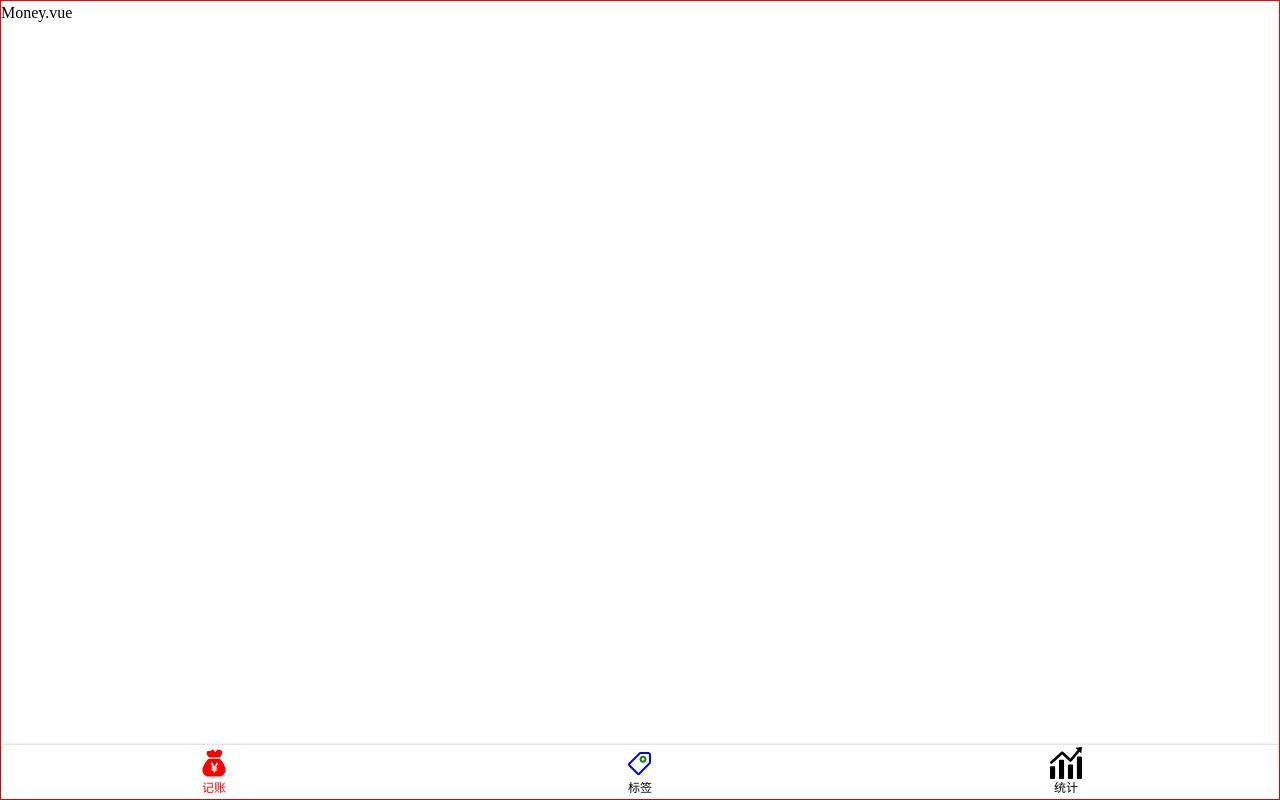
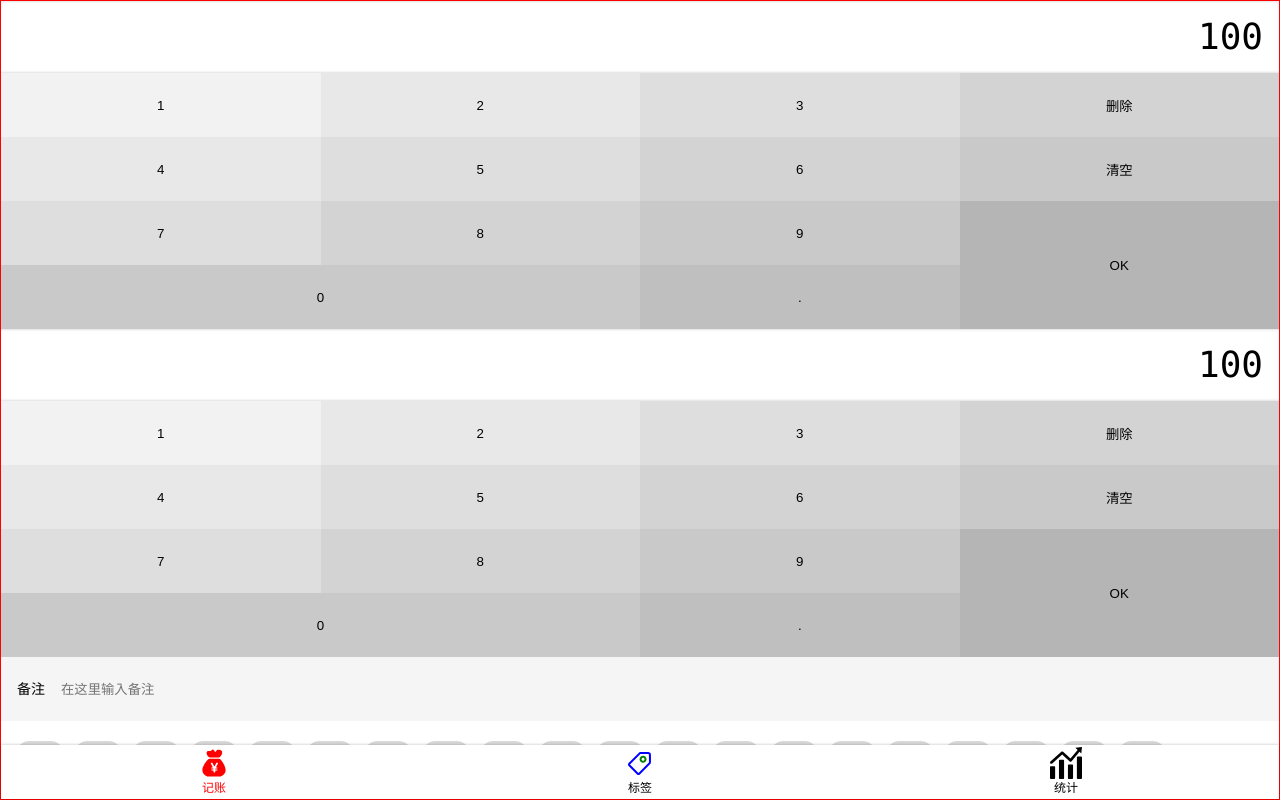
Before and after one commit to xiaoxue423/money, a Vue app: page /#/money in a window 1280 px wide. Built offline with nearby package versions, Linux system fonts and the light colour scheme.

Commit message:
模块化：把Money.vue分成四个组件

```diff
--- /dev/null
+++ b/src/assets/style/helper.scss
@@ -0,0 +1,19 @@
+$font-hei: -apple-system, "Noto Sans", "Helvetica Neue", Helvetica, "Nimbus Sans L", Arial, "Liberation Sans", "PingFang SC", "Hiragino Sans GB", "Noto Sans CJK SC", "Source Han Sans SC", "Source Han Sans CN", "Microsoft YaHei", "Wenquanyi Micro Hei", "WenQuanYi Zen Hei", "ST Heiti", SimHei, "WenQuanYi Zen Hei Sharp", sans-serif;
+$font-kai: Baskerville, Georgia, "Liberation Serif", "Kaiti SC", STKaiti, "AR PL UKai CN", "AR PL UKai HK", "AR PL UKai TW", "AR PL UKai TW MBE", "AR PL KaitiM GB", KaiTi, KaiTi_GB2312, DFKai-SB, "TW\-Kai", serif;
+$font-song: Georgia, "Nimbus Roman No9 L", "Songti SC", "Noto Serif CJK SC", "Source Han Serif SC", "Source Han Serif CN", STSong, "AR PL New Sung", "AR PL SungtiL GB", NSimSun, SimSun, "TW\-Sung", "WenQuanYi Bitmap Song", "AR PL UMing CN", "AR PL UMing HK", "AR PL UMing TW", "AR PL UMing TW MBE", PMingLiU, MingLiU, serif;
+$color-highlight: #f00;
+%clearFix {
+  &::after {
+    content: '';
+    clear: both;
+    display: block;
+  }
+}
+$color-shadow: rgba(0, 0, 0, 0.25);
+%outerShadow {
+  box-shadow: 0 0 3px $color-shadow;
+}
+%innerShadow {
+  box-shadow: inset 0 -3px 3px -3px $color-shadow,
+  inset 0 3px 3px -3px $color-shadow;
+}
--- /dev/null
+++ b/src/assets/style/reset.scss
@@ -0,0 +1,17 @@
+* {
+  margin: 0; padding: 0;
+  box-sizing: border-box;
+}
+a{
+  text-decoration: none;
+  color: inherit;
+}
+ul, ol{
+  list-style: none;
+}
+button, input{
+  font: inherit;
+}
+:focus{
+  outline: none;
+}
--- /dev/null
+++ b/src/components/Money/Notes.vue
@@ -0,0 +1,34 @@
+<template>
+  <div>
+    <label class="notes">
+      <span class="name">备注</span>
+      <input type="text" placeholder="在这里输入备注">
+    </label>
+  </div>
+</template>
+
+<script lang="ts">
+  export default {
+    name: "Notes.vue"
+  }
+</script>
+
+<style lang="scss" scoped>
+  .notes {
+    font-size: 14px;
+    background: #f5f5f5;
+    padding-left: 16px;
+    display: flex;
+    align-items: center;
+    .name {
+      padding-right: 16px;
+    }
+    input {
+      height: 64px;
+      flex-grow: 1;
+      background: transparent;
+      border: none;
+      padding-right: 16px;
+    }
+  }
+</style>
--- /dev/null
+++ b/src/components/Money/NumberPad.vue
@@ -0,0 +1,84 @@
+<template>
+  <div class="numberPad">
+    <div class="output">100</div>
+    <div class="buttons">
+      <button>1</button>
+      <button>2</button>
+      <button>3</button>
+      <button>删除</button>
+      <button>4</button>
+      <button>5</button>
+      <button>6</button>
+      <button>清空</button>
+      <button>7</button>
+      <button>8</button>
+      <button>9</button>
+      <button class="ok">OK</button>
+      <button class="zero">0</button>
+      <button>.</button>
+    </div>
+  </div>
+</template>
+
+<script lang="ts">
+
+  export default {
+    name: "NumberPad"
+  }
+
+</script>
+
+<style lang="scss" scoped>
+@import "~@/assets/style/helper.scss";
+
+.numberPad {
+  .output {
+    @extend %clearFix;
+    @extend %innerShadow;
+    font-size: 36px;
+    font-family: Consolas, monospace;
+    padding: 9px 16px;
+    text-align: right;
+  }
+  .buttons {
+    @extend %clearFix;
+    > button {
+      width: 25%;
+      height: 64px;
+      float: left;
+      background: transparent;
+      border: none;
+      &.ok {
+        height: 64*2px;
+        float: right;
+      }
+      &.zero {
+        width: 25*2%;
+      }
+      $bg: #f2f2f2;
+      &:nth-child(1) {
+        background: $bg;
+      }
+      &:nth-child(2), &:nth-child(5) {
+        background: darken($bg, 4%);
+      }
+      &:nth-child(3), &:nth-child(6), &:nth-child(9) {
+        background: darken($bg, 4*2%);
+      }
+      &:nth-child(4), &:nth-child(7), &:nth-child(10) {
+        background: darken($bg, 4*3%);
+      }
+      &:nth-child(8), &:nth-child(11), &:nth-child(13) {
+        background: darken($bg, 4*4%);
+      }
+      &:nth-child(14) {
+        background: darken($bg, 4*5%);
+      }
+      &:nth-child(12) {
+        background: darken($bg, 4*6%);
+      }
+    }
+  }
+}
+
+</style>
--- /dev/null
+++ b/src/components/Money/Tags.vue
@@ -0,0 +1,69 @@
+<template>
+  <div class="tags">
+    <div class="new">
+      <button>新增标签</button>
+    </div>
+    <ul class="current">
+      <li>衣</li>
+      <li>食</li>
+      <li>住</li>
+      <li>行</li>
+      <li>衣</li>
+      <li>食</li>
+      <li>住</li>
+      <li>行</li>
+      <li>衣</li>
+      <li>食</li>
+      <li>住</li>
+      <li>行</li>
+      <li>衣</li>
+      <li>食</li>
+      <li>住</li>
+      <li>行</li>
+      <li>衣</li>
+      <li>食</li>
+      <li>住</li>
+      <li>行</li>
+    </ul>
+  </div>
+</template>
+
+<script lang="ts">
+  export default {
+    name: "Tags.vue"
+  }
+</script>
+
+<style lang="scss" scoped>
+.tags {
+  font-size: 14px;
+  padding: 16px;
+  flex-grow: 1;
+  display: flex;
+  flex-direction: column-reverse;
+  > .current {
+    display: flex;
+    flex-wrap: wrap;
+    > li {
+      background: #d9d9d9;
+      $h: 24px;
+      height: $h;
+      line-height: $h;
+      border-radius: $h/2;
+      padding: 0 16px;
+      margin-right: 12px;
+      margin-top: 4px;
+    }
+  }
+  > .new {
+    padding-top: 16px;
+    button {
+      background: transparent;
+      border: none;
+      color: #999;
+      border-bottom: 1px solid;
+      padding: 0 4px;
+    }
+  }
+}
+</style>
--- a/src/components/Nav.vue
+++ b/src/components/Nav.vue
@@ -18,7 +18,6 @@
 </template>
 
 <script lang="ts">
-
   export default {
     name: "Nav"
   }
@@ -46,5 +45,4 @@
       color: red;
     }
   }
-
 </style>
--- a/src/views/Money.vue
+++ b/src/views/Money.vue
@@ -1,18 +1,27 @@
 <template>
-  <div>
-    <layout>
-      <p>Money.vue</p>
+    <layout class-prefix="layout">
+      <NumberPad />
+      <Types />
+      <Notes />
+      <Tags />
     </layout>
-  </div>
 </template>
 
 <script lang="ts">
+  import NumberPad from "@/components/Money/NumberPad.vue"
+  import Notes  from "@/components/Money/Notes.vue"
+  import Types  from "@/components/Money/NumberPad.vue"
+  import Tags  from "@/components/Money/Tags.vue"
+
   export default {
     name: "Money",
-
+    components: {Tags, Notes, NumberPad,Types}
   }
 </script>
 
-<style lang="scss" scoped>
-
+<style lang="scss">
+.layout-content {
+  display: flex;
+  flex-direction: column-reverse;
+}
 </style>
```
Also changed, not shown: src/components/Money/Types.vue (added, +40 -0 lines). Lines whose indentation alone changed are shown as unchanged.
